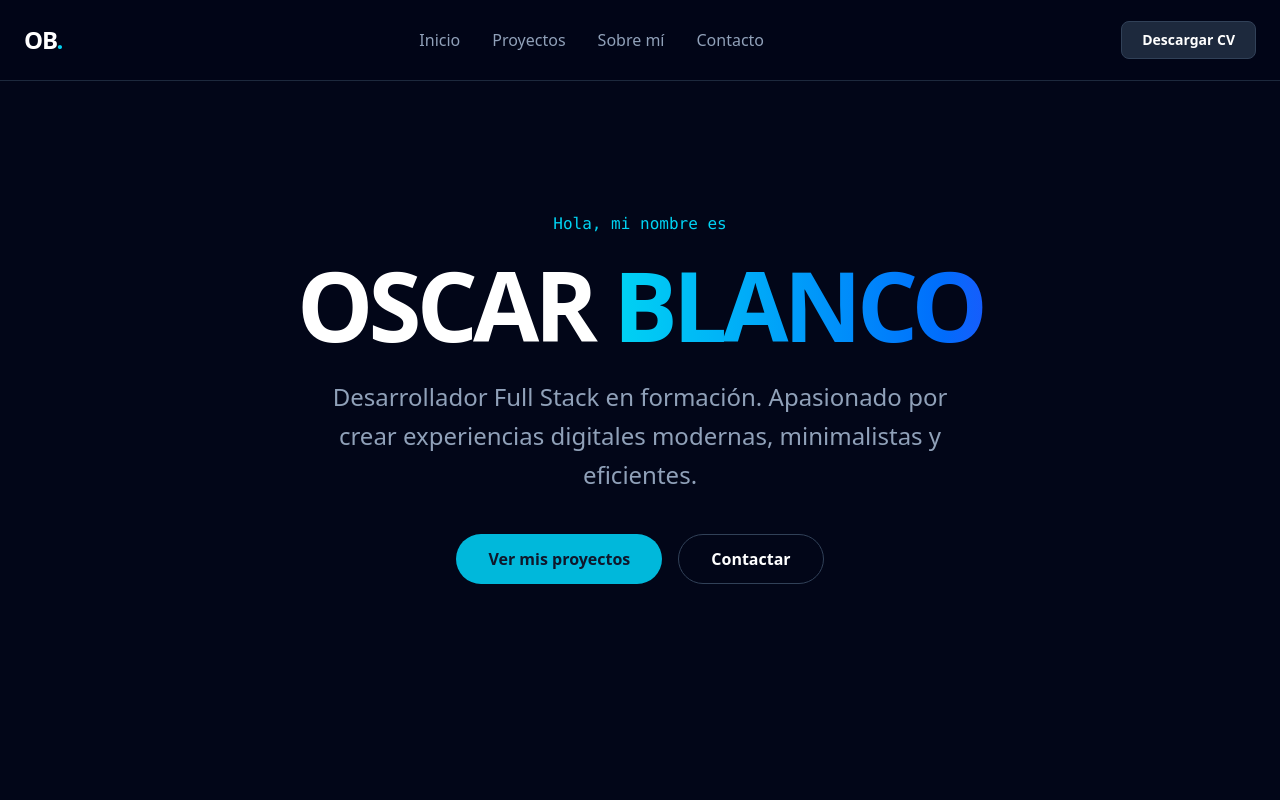
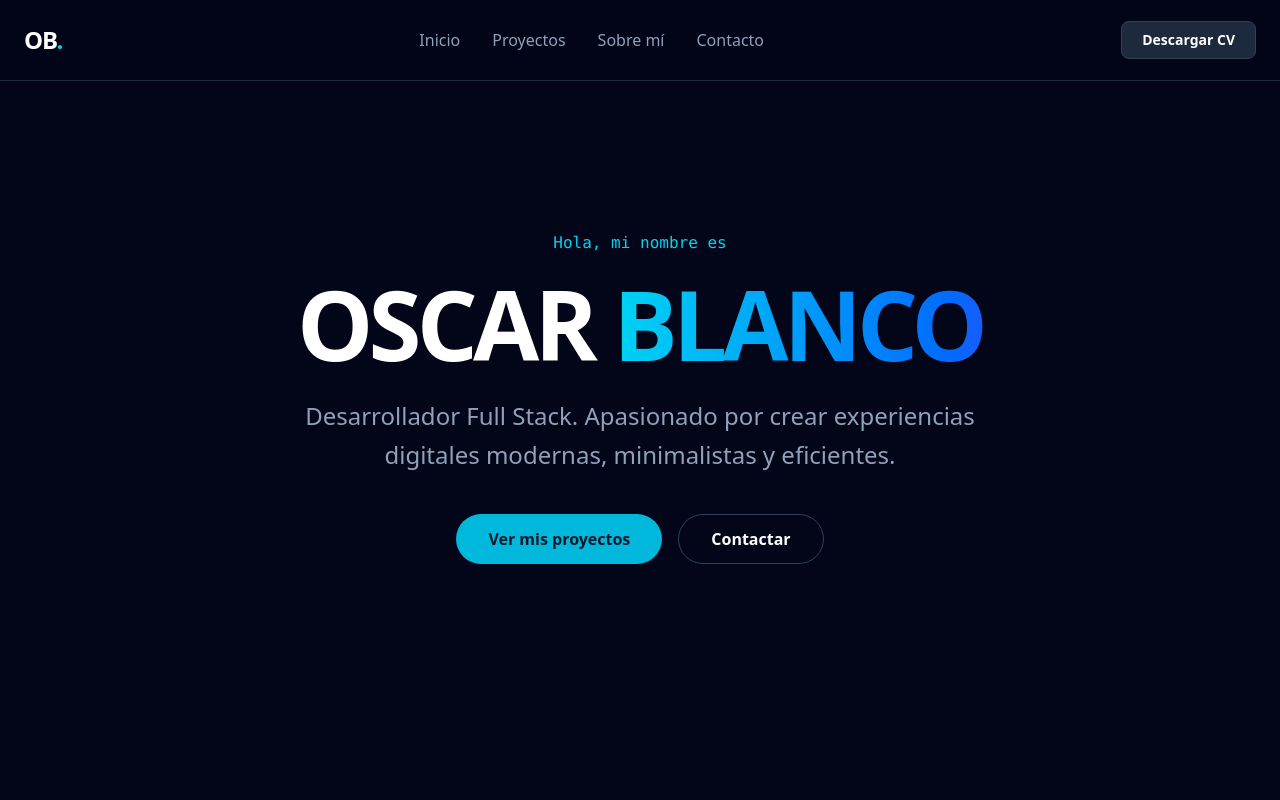
Before and after one commit to oscarblanco-software-eng/mi-portafolio, a React (Vite) app: page / in a window 1280 px wide. Shown: the top 800 px of the page. Built offline with nearby package versions, Linux system fonts and the light colour scheme.

Commit message:
feat: integration of framer-motion and scroll animations

```diff
--- a/package.json
+++ b/package.json
@@ -11,6 +11,7 @@
   },
   "dependencies": {
     "@tailwindcss/postcss": "^4.1.18",
+    "framer-motion": "^12.34.0",
     "react": "^19.2.0",
     "react-dom": "^19.2.0"
   },
--- a/src/components/Hero.jsx
+++ b/src/components/Hero.jsx
@@ -1,6 +1,16 @@
+import { motion } from 'framer-motion' // <-- 1. Importamos la magia
+
 export default function Hero() {
   return (
     <section className="flex flex-col items-center justify-center min-h-screen text-center px-4">
+
+      {/* 2. Envolvemos todo en un motion.div */}
+      <motion.div
+        initial={{ opacity: 0, y: 50 }} // Empieza invisible y 50px más abajo
+        animate={{ opacity: 1, y: 0 }}  // Termina visible y en su posición original
+        transition={{ duration: 0.8 }}  // Tarda 0.8 segundos
+        className="flex flex-col items-center"
+      >
         <h2 className="text-cyan-400 font-mono mb-4 animate-bounce">
           Hola, mi nombre es
         </h2>
@@ -8,7 +18,7 @@ export default function Hero() {
           OSCAR <span className="text-transparent bg-clip-text bg-gradient-to-r from-cyan-400 to-blue-600">BLANCO</span>
         </h1>
         <p className="text-slate-400 text-lg md:text-2xl max-w-2xl leading-relaxed">
-        Desarrollador Full Stack en formación. Apasionado por crear experiencias digitales
+          Desarrollador Full Stack. Apasionado por crear experiencias digitales
           modernas, minimalistas y eficientes.
         </p>
 
@@ -20,6 +30,8 @@ export default function Hero() {
             Contactar
           </button>
         </div>
+      </motion.div>
+
     </section>
   )
 }
--- a/src/components/Projects.jsx
+++ b/src/components/Projects.jsx
@@ -1,3 +1,4 @@
+import { motion } from 'framer-motion'
 export default function Projects() {
   const misProyectos = [
     {
@@ -28,8 +29,15 @@ export default function Projects() {
 
       <div className="grid grid-cols-1 md:grid-cols-2 lg:grid-cols-3 gap-8">
         {misProyectos.map((proy, index) => (
-          <div key={index} className="group relative bg-slate-900 border border-slate-800 p-8 rounded-2xl hover:border-cyan-500/50 transition-all duration-300">
-            {/* Efecto de brillo al fondo */}
+          <motion.div
+            key={index}
+            initial={{ opacity: 0, y: 50 }}
+            whileInView={{ opacity: 1, y: 0 }} // Se anima cuando entra en pantalla
+            viewport={{ once: true }} // Solo se anima la primera vez que lo ves
+            transition={{ duration: 0.5, delay: index * 0.2 }} // El "delay" hace el efecto cascada
+            className="group relative bg-slate-900 border border-slate-800 p-8 rounded-2xl hover:border-cyan-500/50 transition-all duration-300"
+          >
+            {/* El interior de la tarjeta se queda exactamente igual */}
             <div className="absolute inset-0 bg-gradient-to-br from-cyan-500/10 to-transparent opacity-0 group-hover:opacity-100 transition-opacity rounded-2xl" />
 
             <h3 className="text-2xl font-bold text-white mb-3 relative z-10">{proy.titulo}</h3>
@@ -47,8 +55,9 @@ export default function Projects() {
               Ver Proyecto
               <svg className="w-4 h-4 ml-2 group-hover:translate-x-1 transition-transform" fill="none" stroke="currentColor" viewBox="0 0 24 24"><path strokeLinecap="round" strokeLinejoin="round" strokeWidth="2" d="Path 17 8l4 4m0 0l-4 4m4-4H3"></path></svg>
             </a>
-          </div>
+          </motion.div>
         ))}
+
       </div>
     </section>
   )
```
Also changed, not shown: 1 other file (tests, documents, lock files or other folders). Lines whose indentation alone changed are shown as unchanged.
